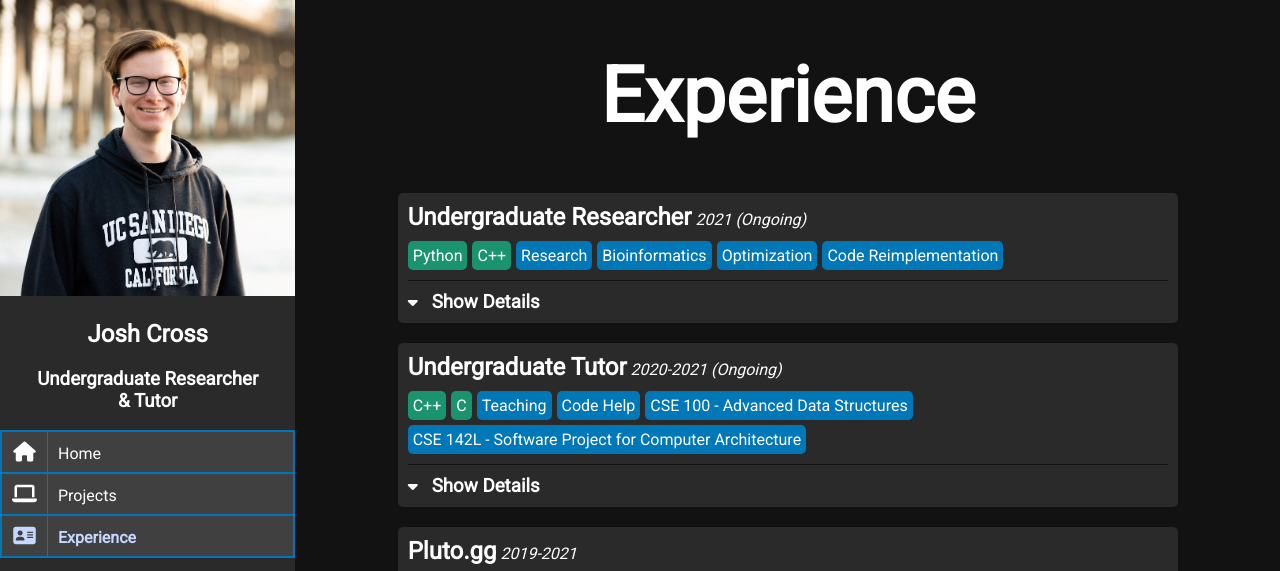
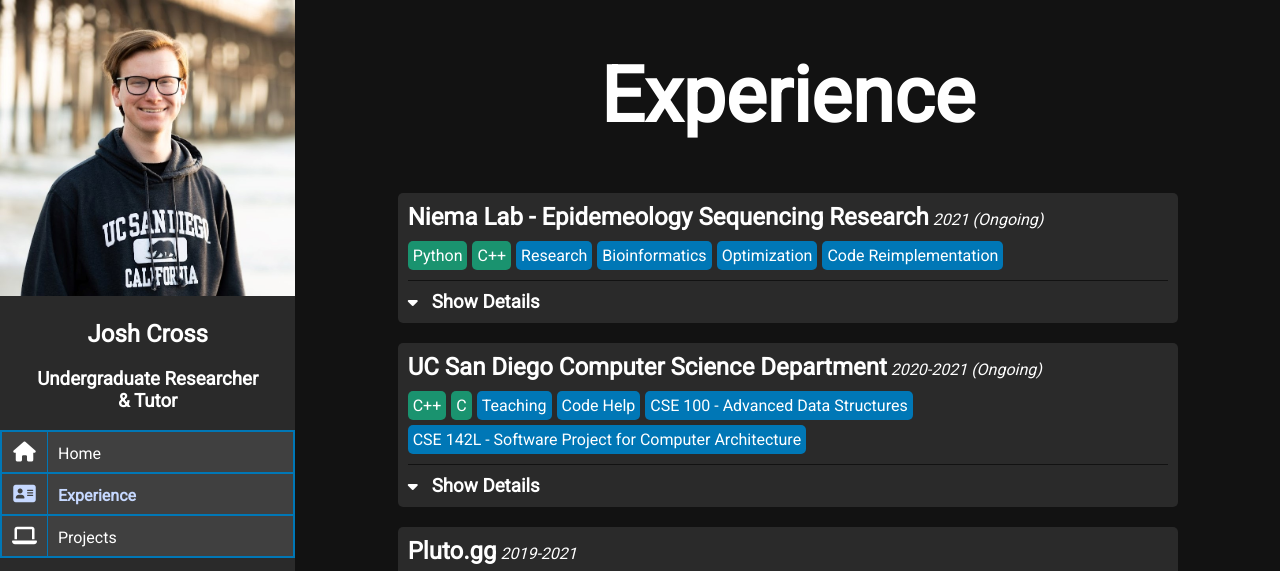
Before and after one commit to TheCrossBoy/Portfolio, a plain HTML site: page experience.html in a window 1280 px wide. Shown: the top 571 px of the page. Drawn offline with nearby package versions, Linux system fonts and the light colour scheme.

Commit message:
Update with changes suggested

```diff
--- a/experience.html
+++ b/experience.html
@@ -22,8 +22,8 @@
 			<h3>Undergraduate Researcher & Tutor</h3>
 			<ul id="nav">
 				<li><a href="index.html"><i class="fas fa-home"></i>Home</a></li>
+				<li><a href="#"><i class="fas fa-address-card"></i>Experience</a></li>
 				<li><a href="projects.html"><i class="fas fa-laptop"></i>Projects</a></li>
-				<li><a href="#"><i class="fas fa-address-card"></i>Experience</a></li>
 			</ul>
 			<ul id="links">
 				<li><a href="https://github.com/TheCrossBoy" target="_blank" rel="noopener"><i class="fab fa-github-square"></i></a></li>
--- a/experience.json
+++ b/experience.json
@@ -1,6 +1,6 @@
 [
 	{
-		"title": "Undergraduate Researcher",
+		"title": "Niema Lab - Epidemeology Sequencing Research",
 		"date": "2021 (Ongoing)",
 		"languages": [
 			"Python",
@@ -13,9 +13,9 @@
 			"Code Reimplementation"
 		],
 		"details": [
-			"Familiarized myself with a new codebase to learn its algorithm",
-			"Reimplemented the algorithms in Python in order to eliminate ineffeciencies",
-			"(Ongoing) Working with Professors to complete the program and publish an associated paper"
+			"Researcher on Project doing sequencing and analysis of COVID-19 Genomes to track evolutions",
+			"Reviewed a codebase and reimplemented the algorithms in Python to create a 50% reduction in runtime",
+			"On track to complete the project and will lead to an associated paper being published"
 		],
 		"urls": [
 			"https://github.com/TheCrossBoy/Python-Variant-Calling",
@@ -23,7 +23,7 @@
 		]
 	},
 	{
-		"title": "Undergraduate Tutor",
+		"title": "UC San Diego Computer Science Department",
 		"date": "2020-2021 (Ongoing)",
 		"languages": [
 			"C++",
@@ -36,11 +36,12 @@
 			"CSE 142L - Software Project for Computer Architecture"
 		],
 		"details": [
-			""
+			"Undergraduate Tutor for the department, holding office hours for over 400 students",
+			"Worked to help students through misconceptions, code problems, and general questions",
+			"Created resources, such as automatic run debugging, to aid in the development process",
+			"Assisted in the course's Discussion section to enhance the learning process"
 		],
-		"urls": [
-			""
-		]
+		"urls": []
 	},
 	{
 		"title": "Pluto.gg",
@@ -61,7 +62,7 @@
 			"Garry's Mod"
 		],
 		"details": [
-			"Worked both on the Game and Web sides of the community's development",
+			"Worked as a developer on both the Game and Web sides of the community's development",
 			"Assisted in the ideation phase of various in game events, items, features, and functionality",
 			"Implemented compiled ideas into funcitonal game code",
 			"Worked on a live, evolving game",
@@ -87,43 +88,46 @@
 			"Garry's Mod"
 		],
 		"details": [
-			""
+			"Worked as a developer for the community and its servers",
+			"Iterated through various design changes with testers to ensure functional and quality content",
+			"Participated in the ideation phase to construct unique ideas for the servers to use"
 		],
 		"urls": [
 			""
 		]
 	},
 	{
-		"title": "NHS President & Key Club Vice-President",
+		"title": "National Honors Society & Key Club",
 		"date": "2018-2019",
-		"languages": [
-			""
-		],
+		"languages": [],
 		"tags": [
-			""
+			"Volunteer Work",
+			"Leadership",
+			"School Club"
 		],
 		"details": [
-			""
+			"NHS President and Key Club Vice President",
+			"Managed a team of students to ensure the clubs functioned properly",
+			"Organized and managed volunteer events our members could attend",
+			"Tracked our members' progress throughout the year to ensure everyone was on track"
 		],
-		"urls": [
-			""
-		]
+		"urls": []
 	},
 	{
 		"title": "Sound Engineer",
 		"date": "2016-2019",
-		"languages": [
-			""
-		],
+		"languages": [],
 		"tags": [
-			""
+			"Sound Tech",
+			"Live Mixing",
+			"Performance"
 		],
 		"details": [
-			""
+			"Worked on live performances and talks to ensure sound quality and audibility throughout the space",
+			"Prepped the stage and equipment ahead of time and cleaned afterwards to ensure it was well kept",
+			"Remained focused in the high pressure, live environment"
 		],
-		"urls": [
-			""
-		]
+		"urls": []
 	},
 	{
 		"title": "FTC EngiNERDs",
@@ -138,12 +142,12 @@
 			"Outreach"
 		],
 		"details": [
-			"Worked on a closenit school Robotics Team",
+			"During my senior year, I was President of the club",
+			"Worked as Lead Developer for school's Robotics Team",
 			"Influenced design decisions of the overall design of our robot",
-			"Developed the software for our robot",
 			"Kept development logs, made reflections about our codebase, and constructed a notebook that described all the details of our design",
 			"Won multiple awards, including design awards and programming awards",
-			"Participated in outreach in which we helped younger students and new teams get introduced to our methods and technology"
+			"Acted as mentor and recrutier to younger students and newer teams to gain interest in the team and mentor in all aspects of design, execution, and leadership"
 		],
 		"urls": []
 	}
```
Also changed, not shown: index.html (+1 -1 lines), projects.html (+1 -1 lines), projects.json (+6 -3 lines).
